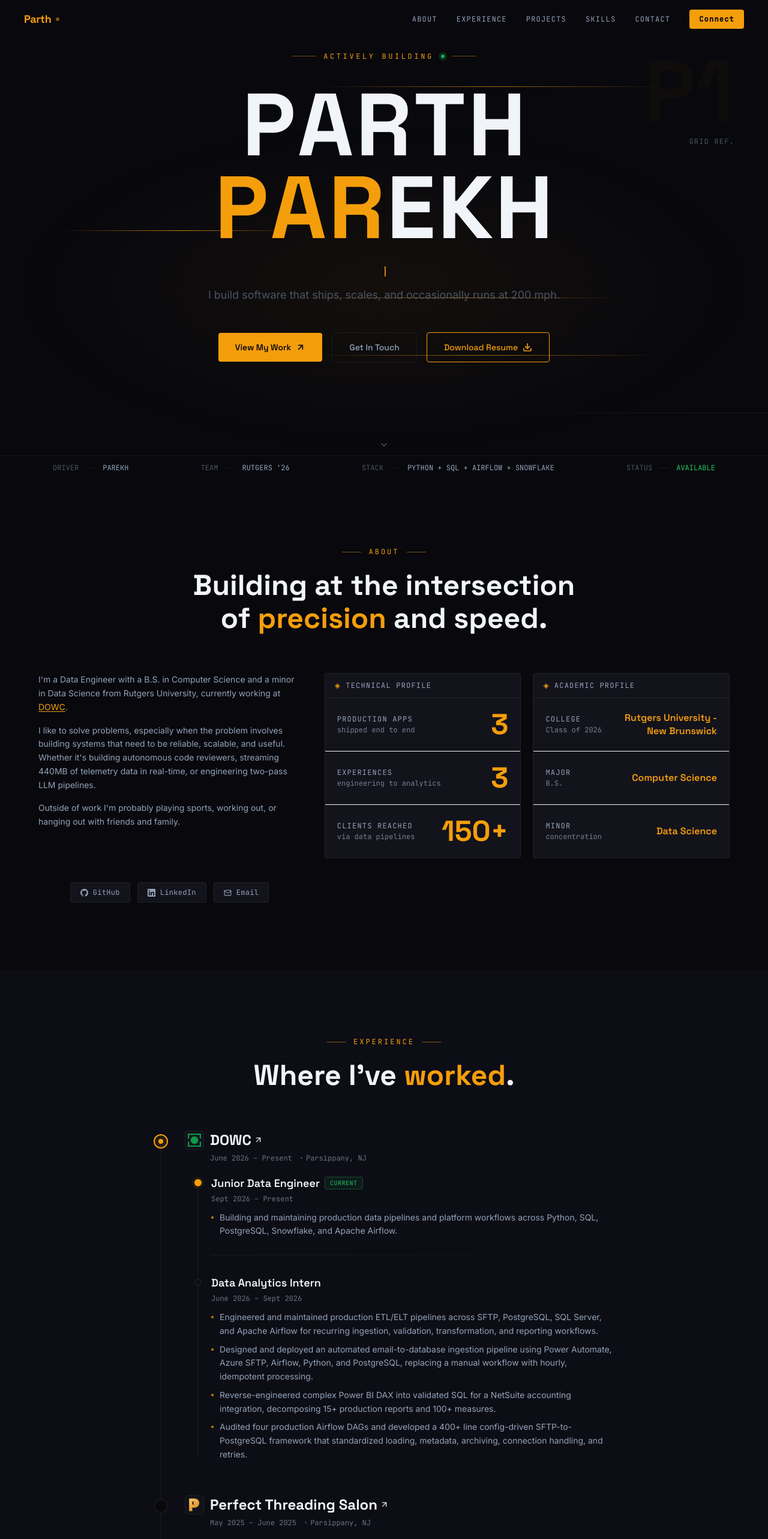
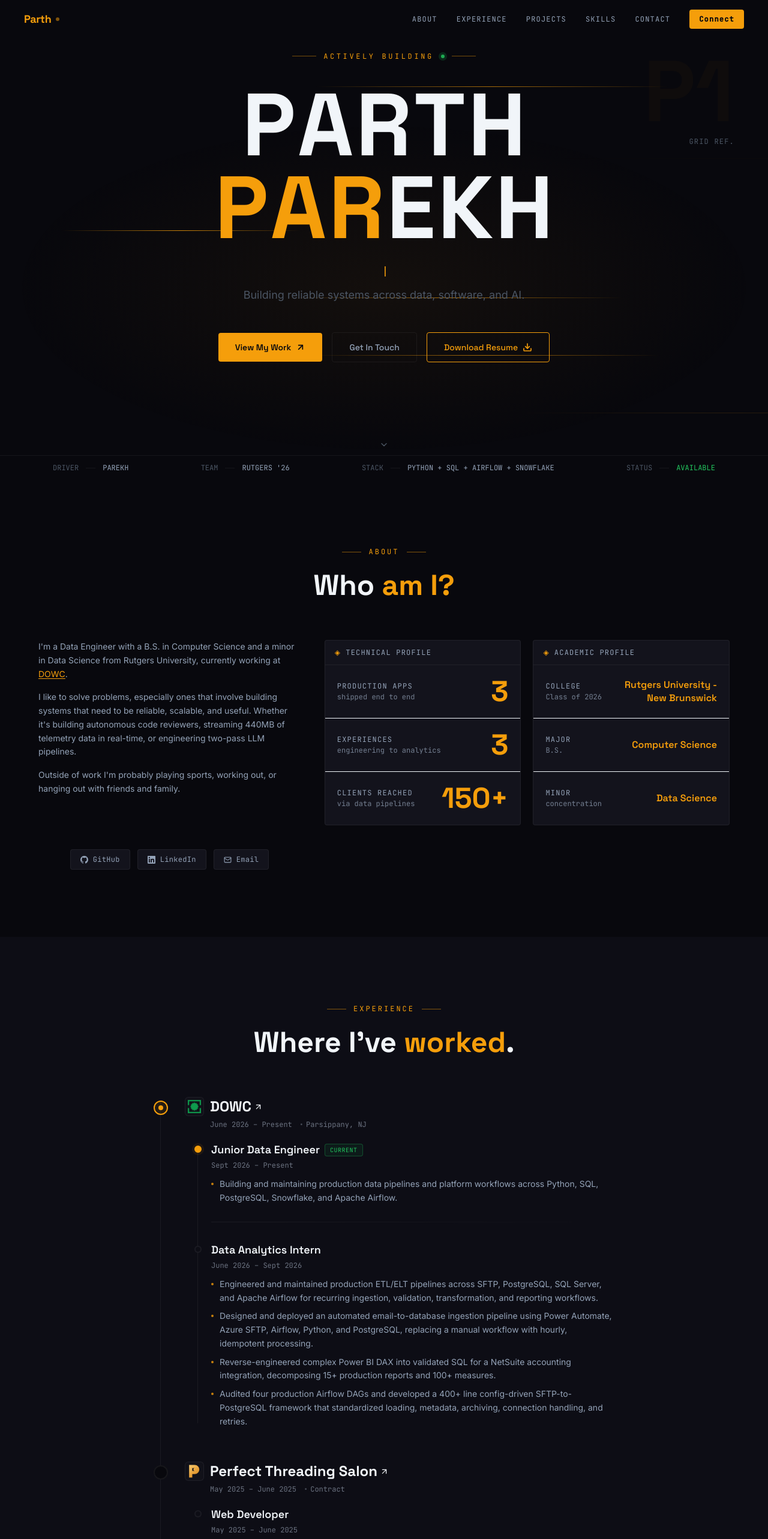
Before and after one commit to pvparekh/portfolio, a React (Vite) app: page / in a window 1280 px wide. Shown: the top 2566 px of the page at 60% size. Built offline with nearby package versions, Linux system fonts and the light colour scheme.

Commit message:
minor changes

```diff
--- a/src/App.tsx
+++ b/src/App.tsx
@@ -130,7 +130,7 @@ const EXPERIENCE = [
     logoBg: null as string | null,
     logoScale: null as number | null,
     companyPeriod: 'May 2025 – June 2025',
-    location: 'Parsippany, NJ' as string | null,
+    location: 'Contract' as string | null,
     roles: [
       {
         role: 'Web Developer',
@@ -584,7 +584,7 @@ function HeroSection() {
           className="text-base md:text-lg max-w-2xl mx-auto leading-relaxed mb-12 px-4"
           style={{ color: 'var(--text-3)' }}
         >
-          I build software that ships, scales, and occasionally runs at 200 mph.
+          Building reliable systems across data, software, and AI.
         </motion.p>
 
         {/* CTAs */}
@@ -695,8 +695,7 @@ function AboutSection() {
             className="font-display font-bold text-3xl sm:text-4xl md:text-5xl mb-16 leading-[1.15] text-center max-w-3xl mx-auto text-balance"
             style={{ color: 'var(--text-1)' }}
           >
-            Building at the intersection of{' '}
-            <span style={{ color: 'var(--accent)' }}>precision</span> and speed.
+            Who <span style={{ color: 'var(--accent)' }}>am I?</span>
           </h2>
         </FadeInSection>
 
@@ -719,9 +718,8 @@ function AboutSection() {
                 .
               </p>
               <p>
-                I like to solve problems, especially when the problem involves building systems that need to be reliable, scalable, and useful. Whether it's building autonomous code reviewers, streaming 440MB of telemetry data in
-                real-time, or engineering two-pass
-                LLM pipelines.
+                I like to solve problems, especially ones that involve building systems that need to be reliable, scalable, and useful. Whether it's building autonomous code reviewers, streaming 440MB of telemetry data in
+                real-time, or engineering two-pass LLM pipelines.
               </p>
               <p>
                 Outside of work I'm probably playing sports, working out, or hanging out with
@@ -1422,16 +1420,6 @@ function Footer() {
         <span className="font-mono text-xs" style={{ color: 'var(--text-3)' }}>
           Parth Parekh © 2026
         </span>
-        <div
-          className="font-mono text-xs flex items-center gap-2"
-          style={{ color: 'var(--text-3)' }}
-        >
-          <span
-            className="w-1.5 h-1.5 rounded-full"
-            style={{ background: 'var(--accent)', animation: 'livePulse 2s ease-out infinite' }}
-          />
-          engineered from scratch
-        </div>
       </div>
     </footer>
   );
```
